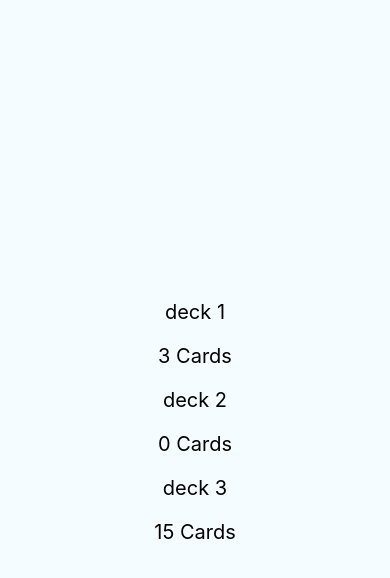
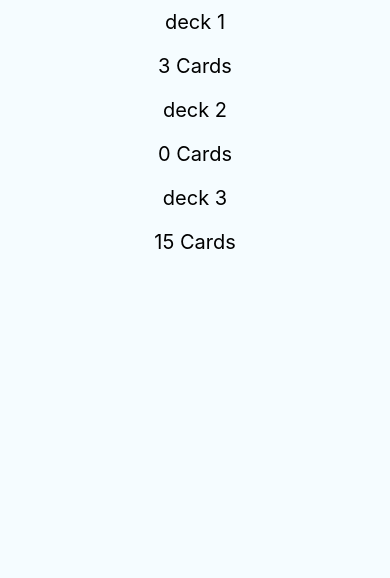
Before and after one commit to MuhammadFarag/Udacity-ReactNative-FlashCards, a React Native app: screen / in a window 390 px wide. Shown: the top 578 px of the page. Built offline with nearby package versions, Linux system fonts and the light colour scheme.

Commit message:
feat(decks): Use FLatList to display list of decks

```diff
--- a/App.js
+++ b/App.js
@@ -1,21 +1,30 @@
 import * as React from 'react';
-import {StyleSheet, Text, View} from 'react-native';
-
+import {FlatList, SafeAreaView, StyleSheet, Text, View} from 'react-native';
+import Constants from 'expo-constants';
 const decks = [
   {name: "deck 1", cards: 3},
   {name: "deck 2", cards: 0},
-  {name: "deck 3", cards: 15},
+  {name: "deck 3", cards: 15}
 ]
+
+function Item({name, cards}) {
+  return (
+    <View style={styles.item}>
+      <Text style={styles.welcome}>{name}</Text>
+      <Text style={styles.welcome}>{cards} Cards</Text>
+    </View>
+  );
+}
+
 export default function App() {
   return (
-    <View style={styles.container}>
-      {decks.map( (deck) => {
-        return <View key={deck.name}>
-          <Text style={styles.welcome}>{deck.name}</Text>
-          <Text style={styles.welcome}>{deck.cards} Cards</Text>
-        </View>
-      } )}
-    </View>
+    <SafeAreaView style={styles.container}>
+      <FlatList
+        data={decks}
+        renderItem={({item}) => <Item name={item.name} cards={item.cards}/>}
+        keyExtractor={item => item.name}
+      />
+    </SafeAreaView>
   );
 }
 
@@ -24,6 +33,7 @@ const styles = StyleSheet.create({
     flex: 1,
     justifyContent: 'center',
     alignItems: 'center',
+    marginTop: Constants.statusBarHeight,
     backgroundColor: '#F5FCFF',
   },
   welcome: {
```
